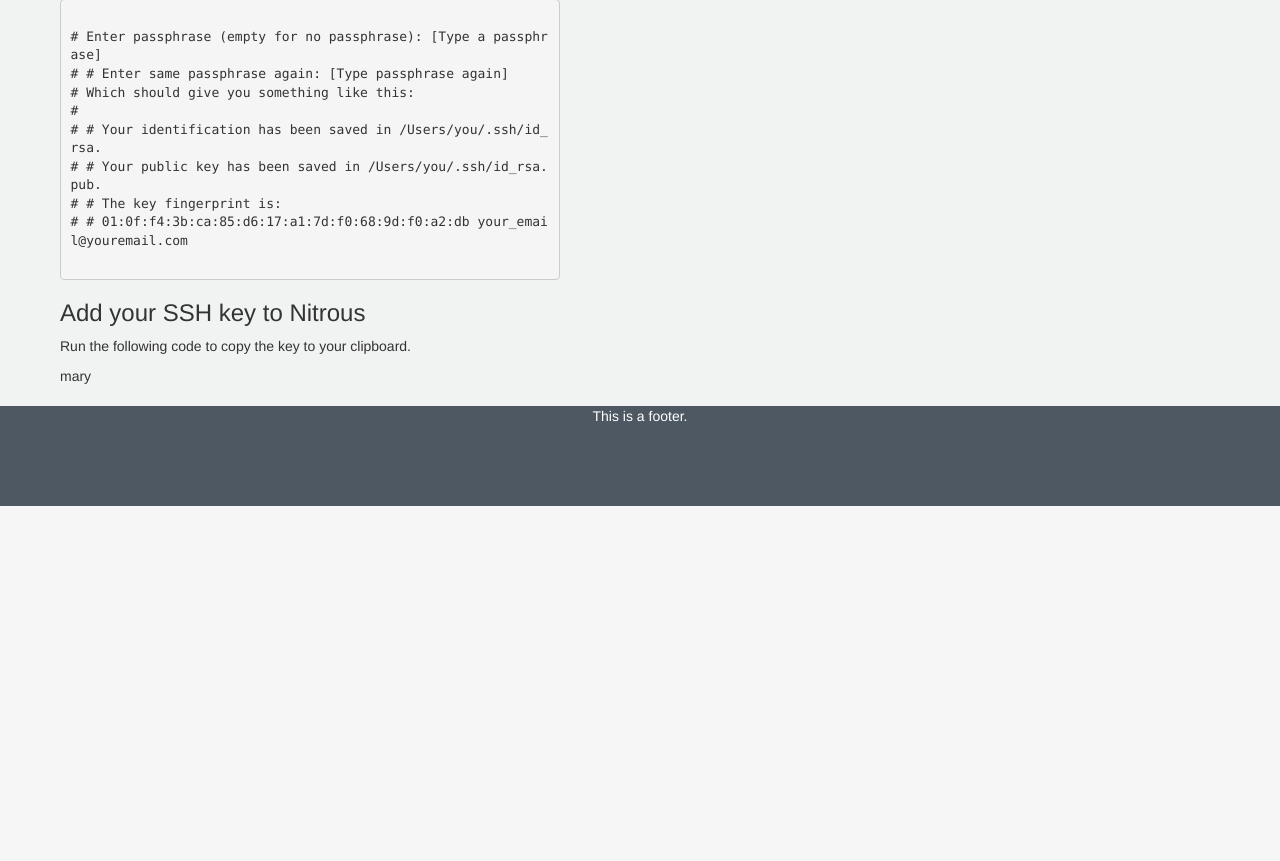
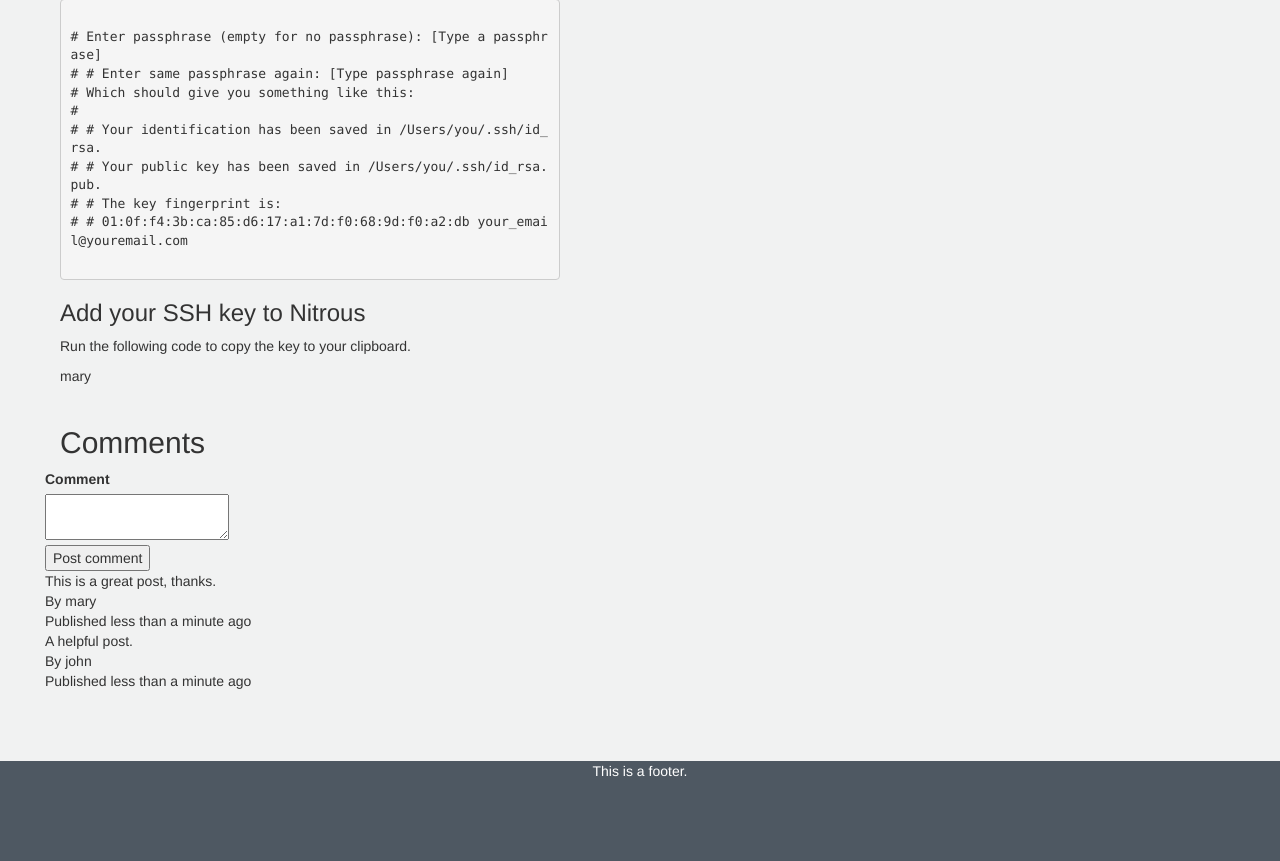
Before and after one commit to nitrous-io/community, a Rails app: page /tutorial/connect-via-ssh-mac in a window 1280 px wide. Shown: the part 437-1298 px from the top of the page. Before the commit the page ends 943 px from the top, so only its background shows below. Run offline with Rails 7, Linux system fonts and the light colour scheme; data comes from the database, SQL or seed files in the repository; style sheets or scripts are compiled from the project's sources; some libraries are stand-ins or nearby versions.

Commit message:
Add comment feature on tutorials

```diff
--- a/app/assets/stylesheets/tutorials/show.css.scss
+++ b/app/assets/stylesheets/tutorials/show.css.scss
@@ -1,2 +1,5 @@
 .tutorial-show {
+  .comment-list {
+    margin-bottom: 50px;
+  }
 }
--- a/app/controllers/application_controller.rb
+++ b/app/controllers/application_controller.rb
@@ -12,16 +12,16 @@ class ApplicationController < ActionController::Base
    @admin = session[:admin]
   end
 
-  def authenticate_logged_in_session
+  def authenticate_logged_out
     if session[:user_id]
       redirect_to root_path
     end
   end
 
-  def authenticate_logged_in_blog
+  def authenticate_logged_in
     if session[:user_id].nil?
       flash[:error] = "You need to log in"
-      redirect_to blogs_path
+      redirect_to login_path
     end
   end
 
--- a/app/controllers/blogs_controller.rb
+++ b/app/controllers/blogs_controller.rb
@@ -1,5 +1,5 @@
 class BlogsController < ApplicationController
-  before_action :authenticate_logged_in_blog, :only => [:new, :create]
+  before_action :authenticate_logged_in, :only => [:new, :create]
 
   def new
     @blog = Blog.new
--- a/app/controllers/sessions_controller.rb
+++ b/app/controllers/sessions_controller.rb
@@ -1,5 +1,5 @@
 class SessionsController < ApplicationController
-  before_action :authenticate_logged_in_session, :only => [:new, :create]
+  before_action :authenticate_logged_out, :only => [:new, :create]
 
   def new
   end
--- a/app/controllers/tutorials_controller.rb
+++ b/app/controllers/tutorials_controller.rb
@@ -32,6 +32,9 @@ class TutorialsController < ApplicationController
 
   def show
     @tutorial = Tutorial.friendly.find(params[:slug])
+
+    @comment = Comment.new
+    @comments = @tutorial.comments
   end
 
   private
--- /dev/null
+++ b/app/models/comment.rb
@@ -0,0 +1,5 @@
+class Comment < ActiveRecord::Base
+  belongs_to :tutorial
+
+  validates :content, presence: true
+end
--- a/app/models/tutorial.rb
+++ b/app/models/tutorial.rb
@@ -10,4 +10,6 @@ class Tutorial < ActiveRecord::Base
   # Stored in tag_list
   acts_as_taggable_on :tags
 
+  has_many :comments, dependent: :destroy
+
 end
--- a/app/views/tutorials/show.html.slim
+++ b/app/views/tutorials/show.html.slim
@@ -10,3 +10,28 @@
       - @tutorial.tags.each do |tag|
         = link_to tag.name, tutorials_tagged_path(tag: tag.name)
   br
+
+  h2.comment-title Comments
+
+  = form_for @comment, url: comments_path(tutorial_id: @tutorial.id, slug: @tutorial.slug) do |f|
+    .row
+      = f.label :comment
+    .row.content
+      = f.text_area :content
+
+    .row
+      = f.submit "Post comment"
+
+  .comment-list
+    - @comments.each do |comment|
+      .row
+        .content
+          = comment.content
+        .author-signature
+          | By
+          = comment.author
+          .time-signature
+            | Published
+            = time_ago_in_words(comment.created_at)
+            |  ago
+    br
--- a/config/routes.rb
+++ b/config/routes.rb
@@ -17,6 +17,8 @@ Rails.application.routes.draw do
   get 'blog/:slug'        => 'blogs#show', as: :blog
   get 'blogs/tagged/:tag' => 'blogs#index', as: :blogs_tagged
 
+  # Comment
+  resources :comments, only: [:new, :create, :index]
   # The priority is based upon order of creation: first created -> highest priority.
   # See how all your routes lay out with "rake routes".
 
```
Also changed, not shown: app/controllers/comments_controller.rb (added, +24 -0 lines), db/migrate/20150504103817_create_comments.rb (added, +12 -0 lines), db/seeds.rb (+22 -1 lines), spec/controllers/blogs_controller_spec.rb (+2 -2 lines), spec/controllers/comments_controller_spec.rb (added, +13 -0 lines), spec/factories/comments.rb (added, +12 -0 lines), spec/models/comment_spec.rb (added, +6 -0 lines), spec/models/tutorial_spec.rb (+2 -0 lines), db/schema.rb.
